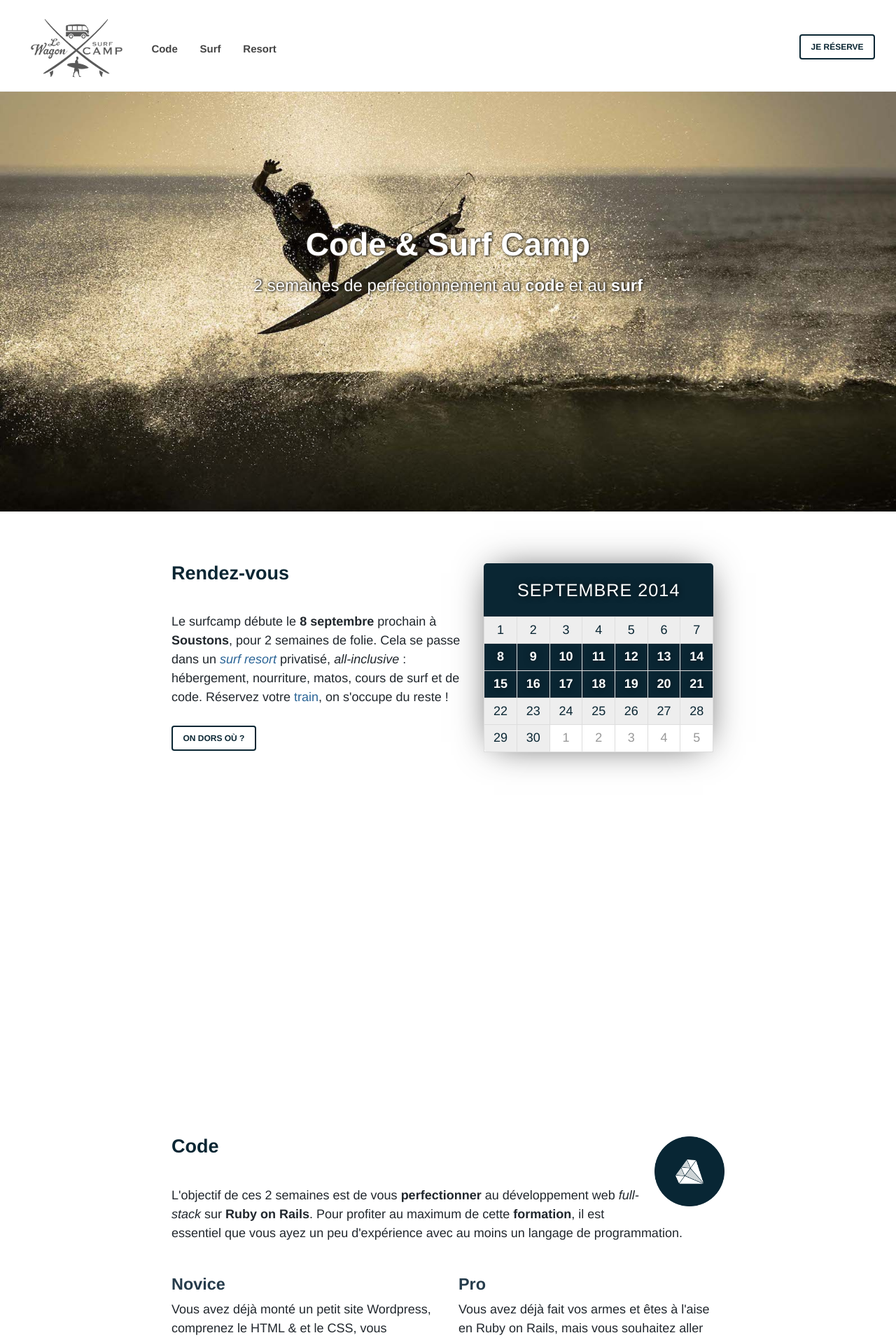
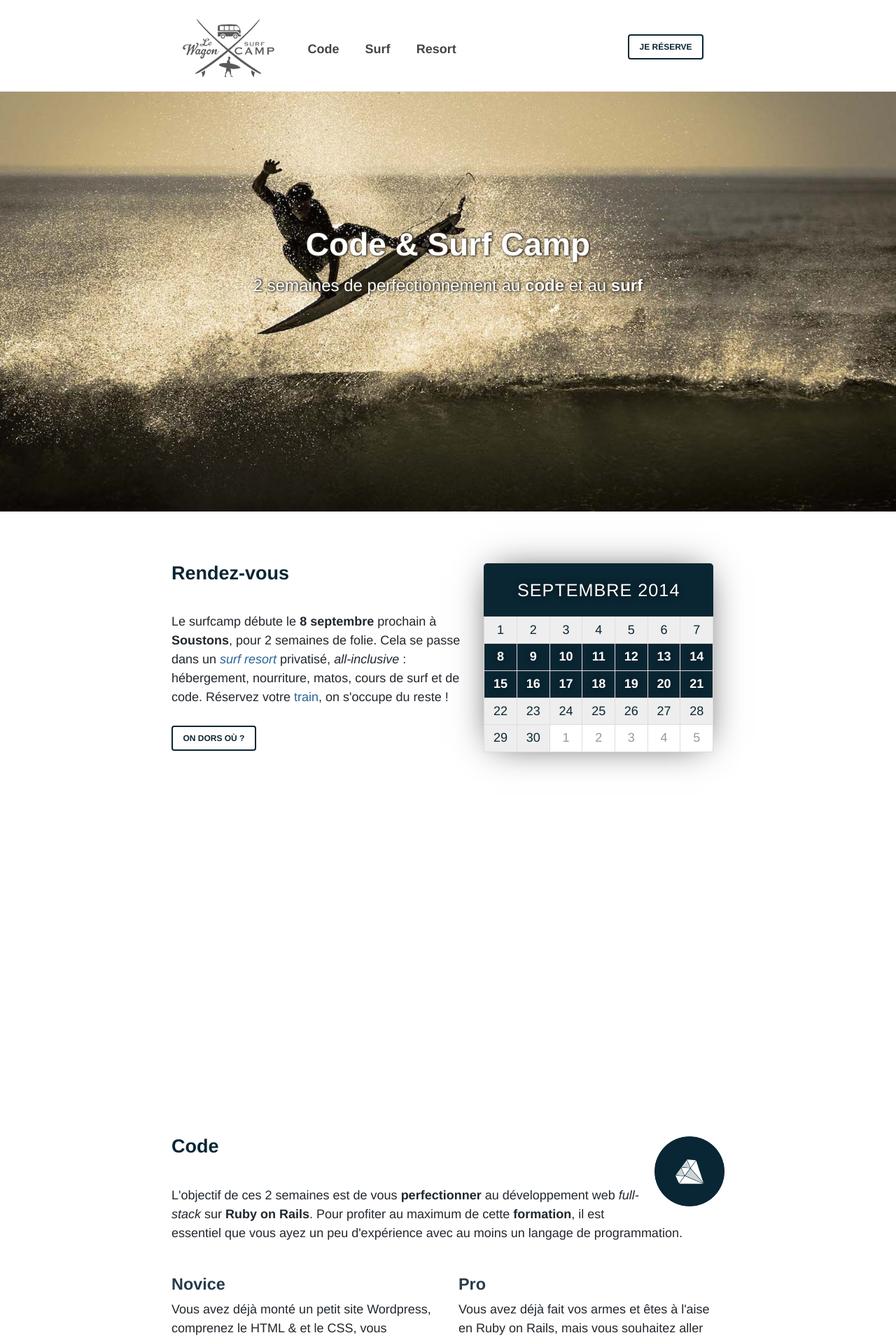
Before and after one commit to lewagon/surfcamp, a Jekyll site: the page built from index.html, in a window 1280 px wide. Shown: the top 1915 px of the page at 70% size. Built offline with Jekyll 4.4.1, drawn with Linux system fonts in a browser that asks for light colours.

Commit message:
Adding readme + updates from Romain

```diff
--- a/_includes/header.html
+++ b/_includes/header.html
@@ -1,5 +1,5 @@
 <section class="site-nav">
-  <header>
+  <header class="container">
     <nav class="tagline">
       <a href="{{ site.baseurl}}/reservation" class="btn btn-sm">Je réserve</a>
     </nav>
--- a/css/main.css
+++ b/css/main.css
@@ -1867,6 +1867,7 @@ article h2 a, article h2 a:hover {
 .site-nav #navigation {
     padding-right: 0;
     height: 130px;
+    padding-left: 0;
 }
 .site-nav #navigation a {
     border: 0;
@@ -1880,7 +1881,7 @@ article h2 a, article h2 a:hover {
     color: #444;
     border: 0;
     font-weight: 600;
-    font-size: 15px;
+    font-size: 18px;
     display: inline-block;
 }
 .site-nav #navigation .dropdown-toggle {
```
Also changed, not shown: README.md (added).
